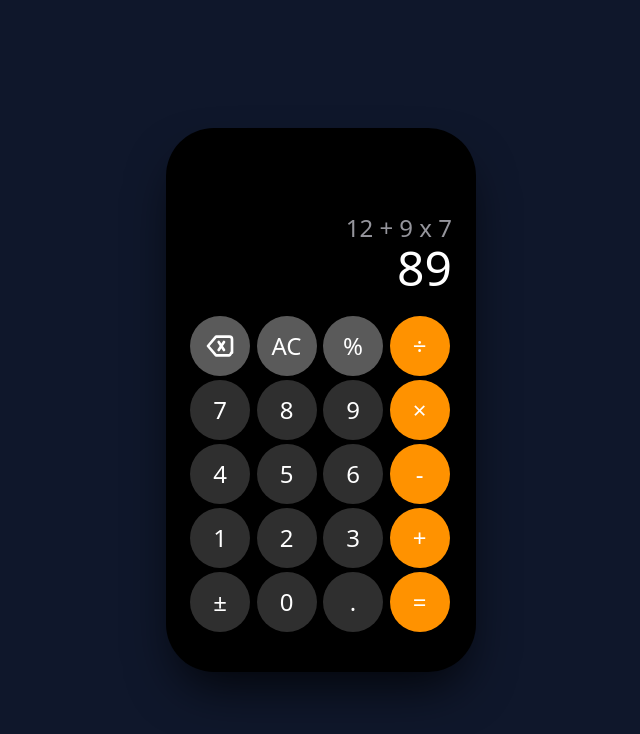
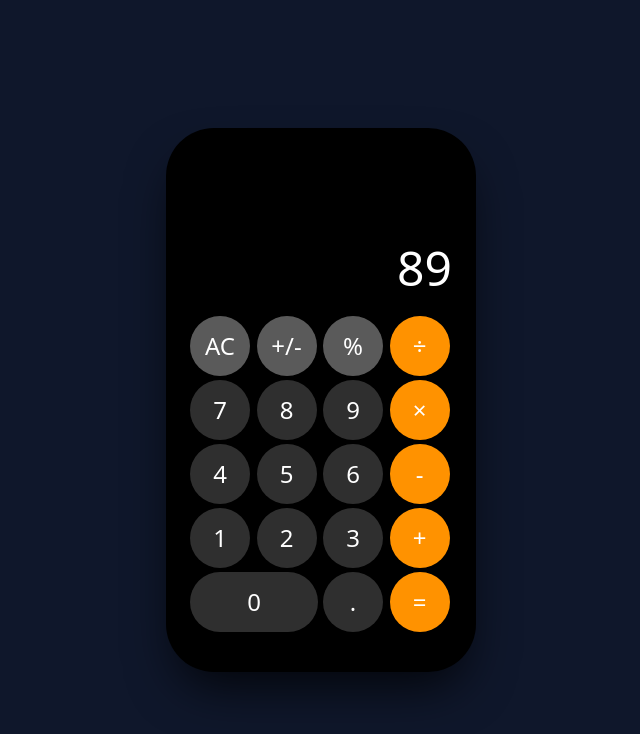
Before and after one commit to jed-ie/My-Calculator-Project, a website: page index.html in a window 1280 px wide. Shown: the whole page, without its empty margins (319-959 px from the left). Drawn offline with Linux system fonts and the light colour scheme.

Commit message:
Corrected UI Design

```diff
--- a/index.html
+++ b/index.html
@@ -4,6 +4,7 @@
     <meta charset="UTF-8">
     <meta name="viewport" content="width=device-width, initial-scale=1.0">
     <link rel="stylesheet" href="./src/output.css">
+    <link rel="stylesheet" href="/style.css">
     <title>My Calculator</title>
 </head>
 <body class="min-h-screen bg-slate-900 flex items-center justify-center">
@@ -13,11 +14,6 @@
         <!-- calculator display -->
         <div class="flex flex-col justify-end items-end h-35 mb-6">
 
-            <!-- calculation display -->
-            <div class="text-[#95959c] text-2xl break-all">
-                12 + 9 x 7
-            </div>
-
             <!-- results display -->
             <div class="text-white text-5xl break-all">
                 89
@@ -26,52 +22,25 @@
 
         <!-- Buttons container -->
          <div class=" grid grid-cols-4 gap-1 pb-4 text-white">
-            <button class="w-15 h-15 rounded-full text-2xl bg-[#5a5a5a] flex items-center justify-center">
-                <svg
-                    xmlns="http://www.w3.org/2000/svg"
-                    viewBox="0 0 24 24"
-                    fill="none"
-                    class="w-8 h-8"
-                    >
-                    <path
-                        d="M9 5L3 12L9 19H19C20.1046 19 21 15.1046 21 17V7C21 5.89543 20.1046 5 19 5H9Z"
-                        stroke="currentColor"
-                        stroke-width="2"
-                        stroke-linejoin="round"
-                    />
-                    <path
-                        d="M11 9L15 15"
-                        stroke="currentColor"
-                        stroke-width="2"
-                        stroke-linecap="round"
-                    />
-                    <path
-                        d="M15 9L11 15"
-                        stroke="currentColor"
-                        stroke-width="2"
-                        stroke-linecap="round"
-                    />
-                </svg>
-            </button>
-            <button class="w-15 h-15 rounded-full text-2xl bg-[#5a5a5a] flex items-center justify-center">AC</button>
-            <button class="w-15 h-15 rounded-full text-2xl bg-[#5a5a5a] flex items-center justify-center">%</button>
-            <button class="w-15 h-15 rounded-full text-2xl bg-[#ff9200] flex items-center justify-center">÷</button>
-            <button class="w-15 h-15 rounded-full text-2xl bg-[#2f2f2f] flex items-center justify-center">7</button>
-            <button class="w-15 h-15 rounded-full text-2xl bg-[#2f2f2f] flex items-center justify-center">8</button>
-            <button class="w-15 h-15 rounded-full text-2xl bg-[#2f2f2f] flex items-center justify-center">9</button>
-            <button class="w-15 h-15 rounded-full text-2xl bg-[#ff9200] flex items-center justify-center">×</button>
-            <button class="w-15 h-15 rounded-full text-2xl bg-[#2f2f2f] flex items-center justify-center">4</button>
-            <button class="w-15 h-15 rounded-full text-2xl bg-[#2f2f2f] flex items-center justify-center">5</button>
-            <button class="w-15 h-15 rounded-full text-2xl bg-[#2f2f2f] flex items-center justify-center">6</button>
-            <button class="w-15 h-15 rounded-full text-2xl bg-[#ff9200] flex items-center justify-center">-</button>
-            <button class="w-15 h-15 rounded-full text-2xl bg-[#2f2f2f] flex items-center justify-center">1</button>
-            <button class="w-15 h-15 rounded-full text-2xl bg-[#2f2f2f] flex items-center justify-center">2</button>
-            <button class="w-15 h-15 rounded-full text-2xl bg-[#2f2f2f] flex items-center justify-center">3</button>
-            <button class="w-15 h-15 rounded-full text-2xl bg-[#ff9200] flex items-center justify-center">+</button>
-            <button class="w-15 h-15 rounded-full text-2xl bg-[#2f2f2f] flex items-center justify-center">±</button>
-            <button class="w-15 h-15 rounded-full text-2xl bg-[#2f2f2f] flex items-center justify-center">0</button>
-            <button class="w-15 h-15 rounded-full text-2xl bg-[#2f2f2f] flex items-center justify-center">.</button>
-            <button class="w-15 h-15 rounded-full text-2xl bg-[#ff9200] flex items-center justify-center">=</button>
+            <button class="calc-btn w-15 h-15 rounded-full text-2xl bg-[#5a5a5a] flex items-center justify-center">AC</button>
+            <button class="calc-btn w-15 h-15 rounded-full text-2xl bg-[#5a5a5a] flex items-center justify-center">+/-</button>
+            <button class="calc-btn w-15 h-15 rounded-full text-2xl bg-[#5a5a5a] flex items-center justify-center">%</button>
+            <button class="calc-btn w-15 h-15 rounded-full text-2xl bg-[#ff9200] flex items-center justify-center">÷</button>
+            <button class="calc-btn w-15 h-15 rounded-full text-2xl bg-[#2f2f2f] flex items-center justify-center">7</button>
+            <button class="calc-btn w-15 h-15 rounded-full text-2xl bg-[#2f2f2f] flex items-center justify-center">8</button>
+            <button class="calc-btn w-15 h-15 rounded-full text-2xl bg-[#2f2f2f] flex items-center justify-center">9</button>
+            <button class="calc-btn w-15 h-15 rounded-full text-2xl bg-[#ff9200] flex items-center justify-center">×</button>
+            <button class="calc-btn w-15 h-15 rounded-full text-2xl bg-[#2f2f2f] flex items-center justify-center">4</button>
+            <button class="calc-btn w-15 h-15 rounded-full text-2xl bg-[#2f2f2f] flex items-center justify-center">5</button>
+            <button class="calc-btn w-15 h-15 rounded-full text-2xl bg-[#2f2f2f] flex items-center justify-center">6</button>
+            <button class="calc-btn w-15 h-15 rounded-full text-2xl bg-[#ff9200] flex items-center justify-center">-</button>
+            <button class="calc-btn w-15 h-15 rounded-full text-2xl bg-[#2f2f2f] flex items-center justify-center">1</button>
+            <button class="calc-btn w-15 h-15 rounded-full text-2xl bg-[#2f2f2f] flex items-center justify-center">2</button>
+            <button class="calc-btn w-15 h-15 rounded-full text-2xl bg-[#2f2f2f] flex items-center justify-center">3</button>
+            <button class="calc-btn w-15 h-15 rounded-full text-2xl bg-[#ff9200] flex items-center justify-center">+</button>
+            <button class="calc-btn w-32 h-15 col-span-2  rounded-full text-2xl bg-[#2f2f2f] flex items-center justify-center">0</button>
+            <button class="calc-btn w-15 h-15 rounded-full text-2xl bg-[#2f2f2f] flex items-center justify-center">.</button>
+            <button class="calc-btn w-15 h-15 rounded-full text-2xl bg-[#ff9200] flex items-center justify-center">=</button>
          </div>
     </div>
 </body>
--- /dev/null
+++ b/style.css
@@ -0,0 +1,15 @@
+.calc-btn {
+    transition:
+        background-color 0.15s ease,
+        transform 0.1s ease,
+        filter 0.15s ease;
+}
+
+.calc-btn:hover {
+    filter: brightness(1.12);
+}
+
+.calc-btn:active {
+    transform: scale(0.95);
+    filter: brightness(0.9);
+}
```
Also changed, not shown: src/output.css.
